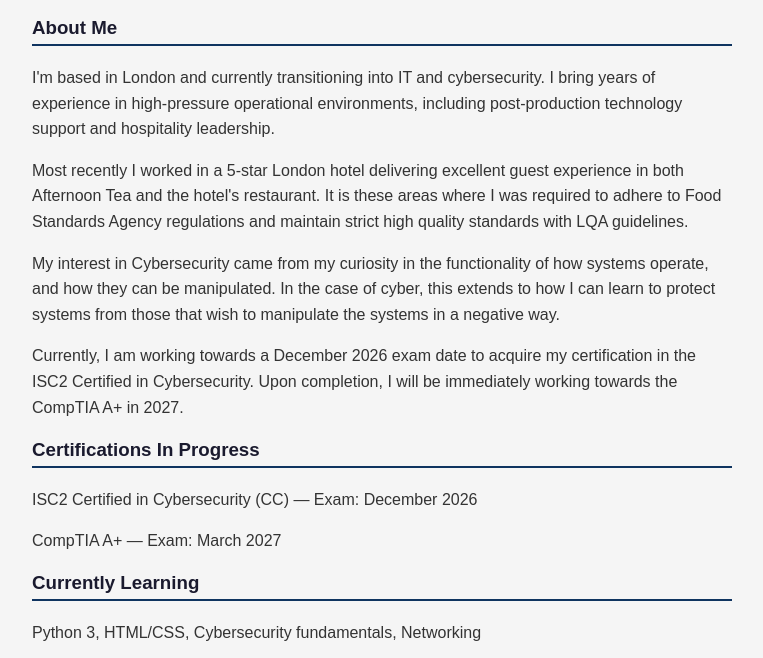
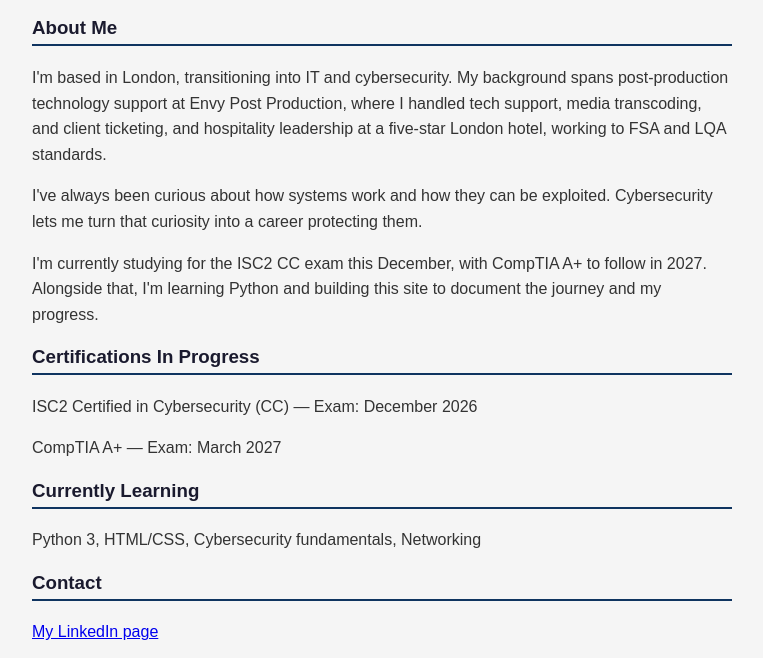
Before and after one commit to curtistech/curtistech.github.io, a plain HTML site: page index.html in a window 1280 px wide. Shown: the part 129-787 px from the top of the page, without its empty margins (258-1021 px from the left). Drawn offline with Linux system fonts and the light colour scheme.

Commit message:
Update index.html

```diff
--- a/index.html
+++ b/index.html
@@ -38,10 +38,7 @@ p {
     <h2>Aspiring IT & Cybersecurity Professional</h2>
 
     <h3>About Me</h3>
-    <p>I'm based in London and currently transitioning into IT and cybersecurity. I bring years of experience in high-pressure operational environments, including post-production technology support and hospitality leadership.</p>
-    <p>Most recently I worked in a 5-star London hotel delivering excellent guest experience in both Afternoon Tea and the hotel's restaurant. It is these areas where I was required to adhere to Food Standards Agency regulations and maintain strict high quality standards with LQA guidelines.</p>
-    <p>My interest in Cybersecurity came from my curiosity in the functionality of how systems operate, and how they can be manipulated. In the case of cyber, this extends to how I can learn to protect systems from those that wish to manipulate the systems in a negative way.</p>
-    <p>Currently, I am working towards a December 2026 exam date to acquire my certification in the ISC2 Certified in Cybersecurity. Upon completion, I will be immediately working towards the CompTIA A+ in 2027.</p>
+    <p>I'm based in London, transitioning into IT and cybersecurity. My background spans post-production technology support at Envy Post Production, where I handled tech support, media transcoding, and client ticketing, and hospitality leadership at a five-star London hotel, working to FSA and LQA standards.</p> <p>I've always been curious about how systems work and how they can be exploited. Cybersecurity lets me turn that curiosity into a career protecting them.</p> <p>I'm currently studying for the ISC2 CC exam this December, with CompTIA A+ to follow in 2027. Alongside that, I'm learning Python and building this site to document the journey and my progress.</p>
 
     <h3>Certifications In Progress</h3>
     <p>ISC2 Certified in Cybersecurity (CC) — Exam: December 2026</p>
```
